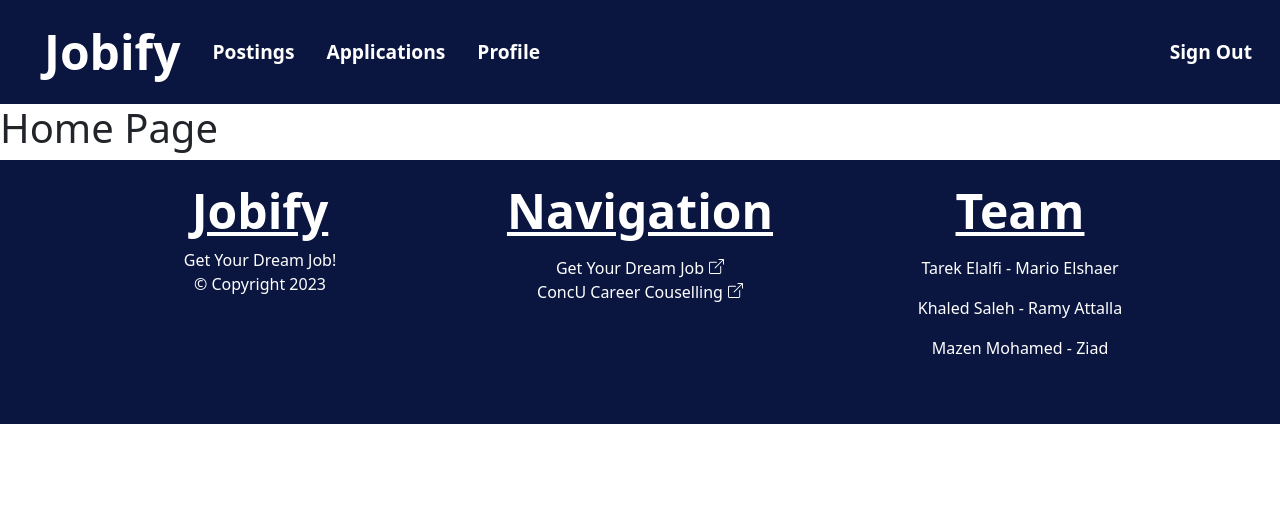
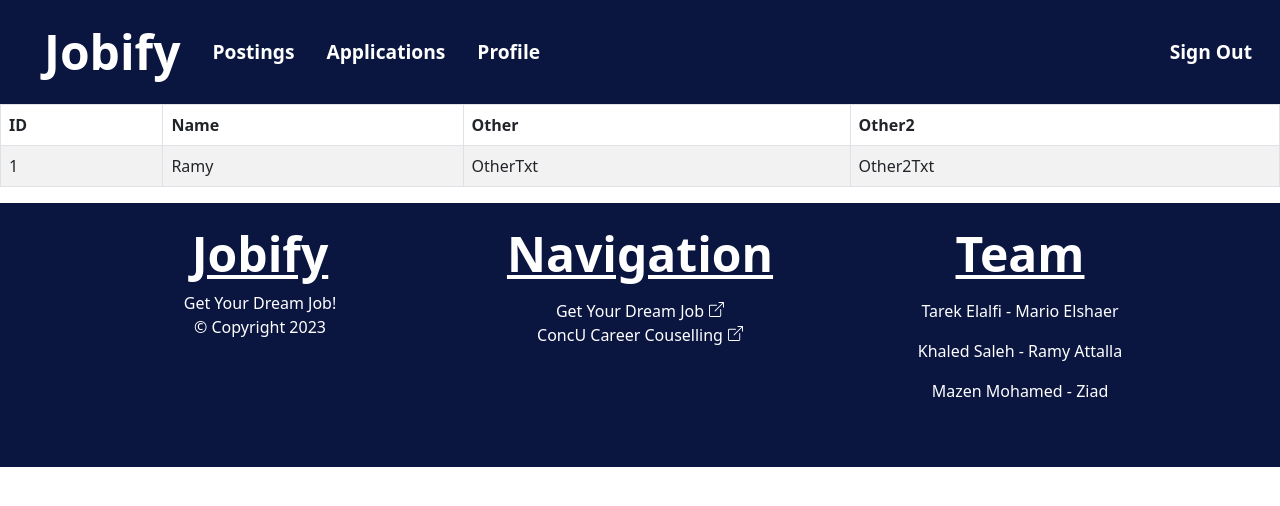
Before and after one commit to ramy-att/trivial-soen341project2023, a React (Create React App) app in the folder client/: page /welcome in a window 1280 px wide. Shown: the top 506 px of the page. Built offline with nearby package versions, Linux system fonts and the light colour scheme.

Commit message:
create DataTable

```diff
--- a/client/src/components/Buttons/Button.js
+++ b/client/src/components/Buttons/Button.js
@@ -7,7 +7,7 @@ const Button = (props) => {
 
   return (
     <ReactButton onClick={onClick} className={type}>
-      {children}
+      {/* {children} */}
     </ReactButton>
   );
 };
--- /dev/null
+++ b/client/src/components/DataTable/DataTable.js
@@ -0,0 +1,37 @@
+import React from "react";
+import Table from "react-bootstrap/Table";
+
+const DataTable = (props) => {
+  /* data: [{},{},{}];
+    number of rows = length of array
+    nuumber of columns = length of element object - we should make all elems
+    the same size
+
+    header: ["Title0","Title1",...]
+    length of header gives the number of columns
+   */
+  const { data, header } = props;
+  const noRows = data && data.length;
+  const noCols = header && Object.keys(header[0]).length;
+
+  return (
+    <Table striped bordered>
+      <thead>
+        {/* Header */}
+        <tr>{header && header.map((itm) => <th>{itm}</th>)}</tr>
+      </thead>
+      <tbody>
+        {/* Body filled with data */}
+        {data &&
+          data.map((row) => (
+            <tr>
+              {Object.keys(row).map((keyName) => (
+                <td>{row[keyName]}</td>
+              ))}
+            </tr>
+          ))}
+      </tbody>
+    </Table>
+  );
+};
+export default DataTable;
--- a/client/src/pages/HomePage.js
+++ b/client/src/pages/HomePage.js
@@ -1,7 +1,12 @@
 import React from "react";
-
+import DataTable from "../components/DataTable/DataTable";
 const HomePage = () => {
-  return <h1>Home Page</h1>;
+  return (
+    <DataTable
+      header={["ID", "Name", "Other", "Other2"]}
+      data={[{ ID: "1", Name: "Ramy", Other: "OtherTxt", Other2: "Other2Txt" }]}
+    />
+  );
 };
 
 export default HomePage;
```
Also changed, not shown: client/src/components/DataTable/DataTable.css (added).
